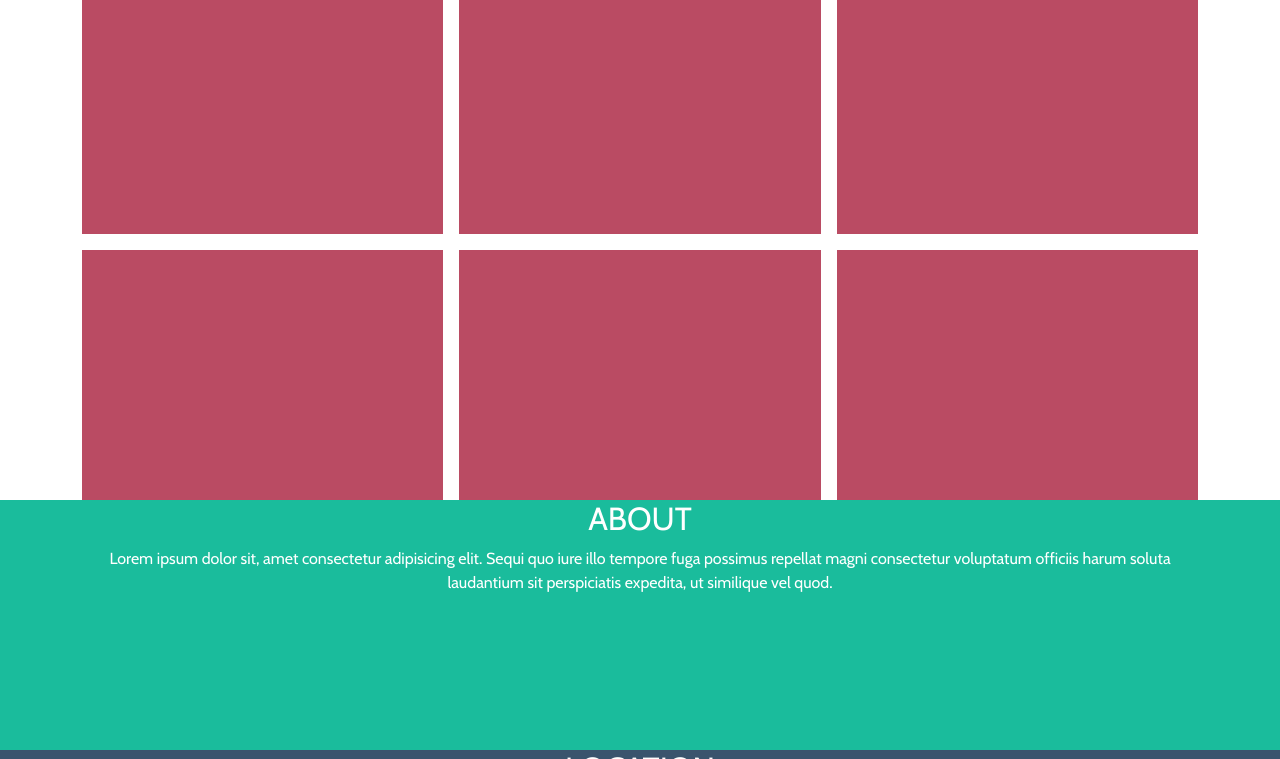
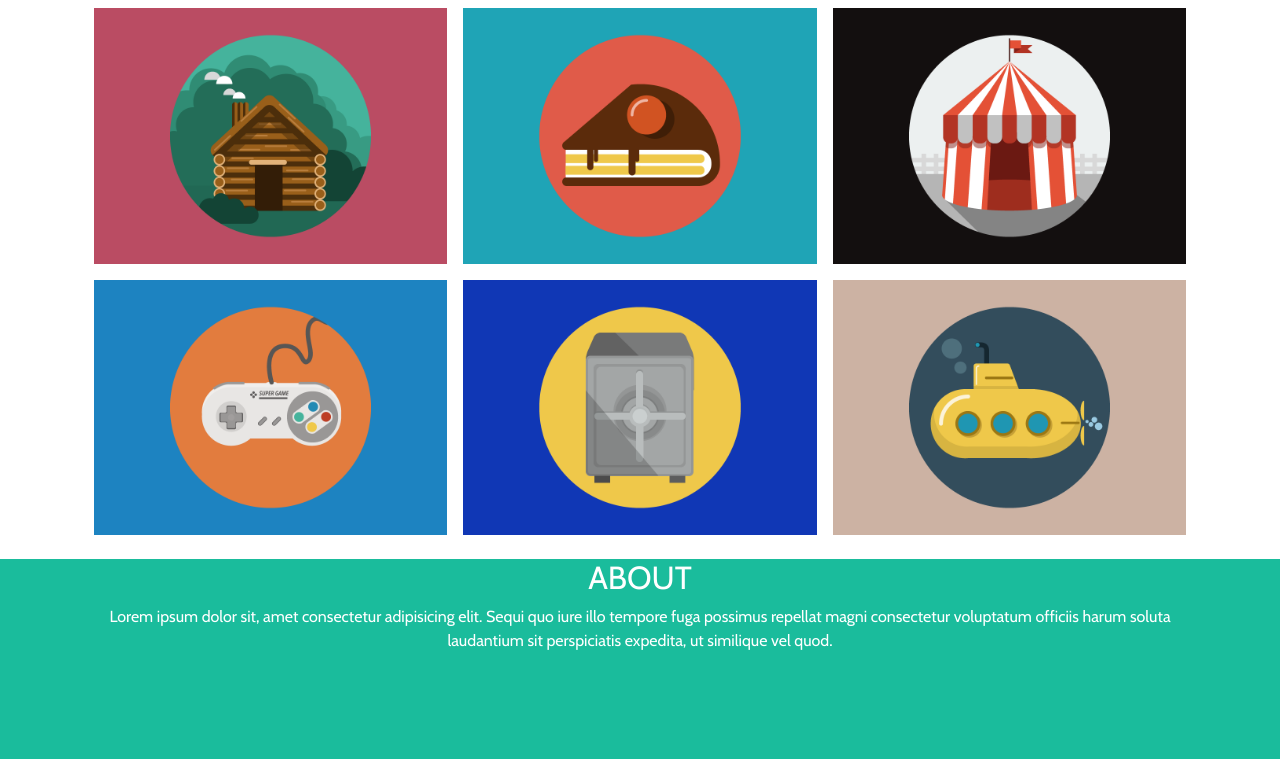
Before and after one commit to ManuelBravaccini/html-css-bootstrap-freelancer, a plain HTML site: page index.html in a window 1280 px wide. Shown: the part 443-1202 px from the top of the page. Drawn offline with nearby package versions, Linux system fonts and the light colour scheme.

Commit message:
Completed section portfolio

```diff
--- a/css/style.css
+++ b/css/style.css
@@ -21,11 +21,6 @@ header>nav {
 
 /*Main*/
 
-div.cards {
-    background-color: #ba4b63;
-    height: 250px;
-}
-
 #about {
     background-color: #1abc9c;
     height: 250px;
--- a/index.html
+++ b/index.html
@@ -55,26 +55,38 @@
     </header>
     <main>
         <section id="portfolio">
-            <div class="container">
+            <div class="container p-4">
                 <div class="row g-3 text-center">
                     <h2>PORTFOLIO</h2>
                     <div class="col-12 col-md-6 col-lg-4">
-                        <div class="cards"></div>
+                        <div class="cards">
+                            <img src="img/cabin.png" alt="" class="img-fluid">
+                        </div>
                     </div>
                     <div class="col-12 col-md-6 col-lg-4">
-                        <div class="cards"></div>
+                        <div class="cards">
+                            <img src="img/cake.png" alt="" class="img-fluid">
+                        </div>
                     </div>
                     <div class="col-12 col-md-6 col-lg-4">
-                        <div class="cards"></div>
+                        <div class="cards">
+                            <img src="img/circus.png" alt="" class="img-fluid">
+                        </div>
                     </div>
                     <div class="col-12 col-md-6 col-lg-4">
-                        <div class="cards"></div>
+                        <div class="cards">
+                            <img src="img/game.png" alt="" class="img-fluid">
+                        </div>
                     </div>
                     <div class="col-12 col-md-6 col-lg-4">
-                        <div class="cards"></div>
+                        <div class="cards">
+                            <img src="img/safe.png" alt="" class="img-fluid">
+                        </div>
                     </div>
                     <div class="col-12 col-md-6 col-lg-4">
-                        <div class="cards"></div>
+                        <div class="cards">
+                            <img src="img/submarine.png" alt="" class="img-fluid">
+                        </div>
                     </div>
                 </div>
             </div>
```
